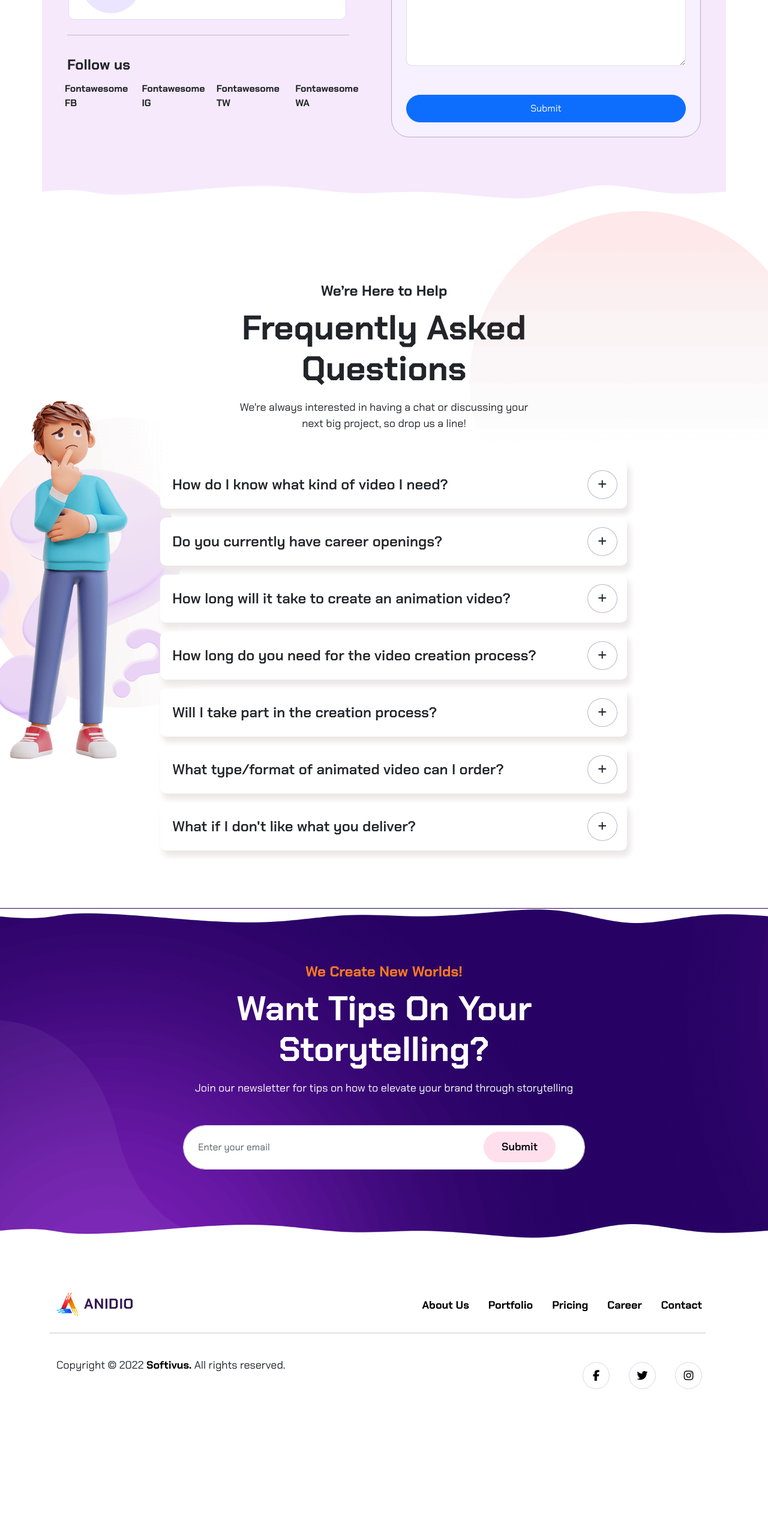
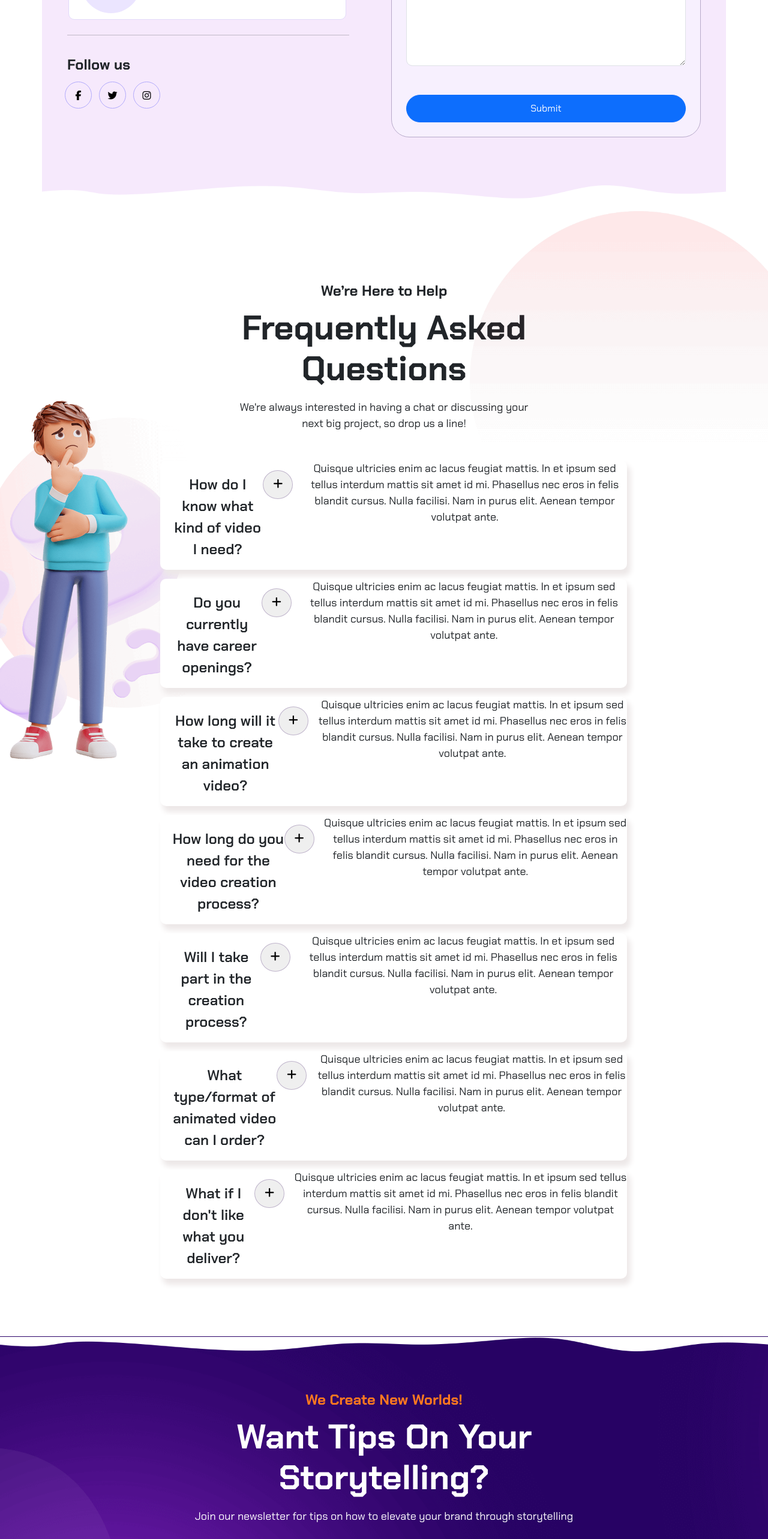
Before and after one commit to alessandro-barate/proj-html-vuejs, a Vue app: page /contact in a window 1280 px wide. Shown: the part 1400-3966 px from the top of the page at 60% size. Before the commit the page ends 3740 px from the top, so only its background shows below. Built offline with nearby package versions, Linux system fonts and the light colour scheme.

Commit message:
[UPD] AppSocialsButton added

```diff
--- a/src/components/AppFooter.vue
+++ b/src/components/AppFooter.vue
@@ -1,7 +1,15 @@
 <script>
 import { FontAwesomeIcon } from '@fortawesome/vue-fontawesome';
+import AppSocialsButton from './AppSocialsButton.vue';
 export default {
-  name: "AppFooter"
+  name: "AppFooter",
+  data() {
+    return {};
+  },
+  components: {
+    AppSocialsButton,
+  },
+
 }
 </script>
 <template>
@@ -51,23 +59,7 @@ export default {
             <p>Copyright © 2022 <a href="" class="external-site-link">Softivus.</a> All rights reserved.</p>
           </div>
           <div class="col-6 list-social">
-            <ul class="list-group list-group-horizontal justify-content-end">
-              <li class="list-group-item">
-                  <div class="social-container">
-                    <a href=""><i class="fab fa-facebook-f"></i></a>
-                  </div>
-              </li>
-              <li class="list-group-item">
-                  <div class="social-container">
-                    <a href=""><i class="fab fa-twitter"></i></a>
-                  </div>
-              </li>
-              <li class="list-group-item">
-                  <div class="social-container">
-                    <a href=""><i class="fab fa-instagram"></i></a>
-                  </div>
-              </li>
-            </ul>
+            <AppSocialsButton class="justify-content-end"/>
           </div>
         </div>
       </div>
@@ -83,7 +75,6 @@ ul {
 
 ul li {
   border: none;
-
 }
 
 .lower-part p,
@@ -102,22 +93,4 @@ hr {
   width: 98%;
 }
 
-.social-container{
-  width: 45px;
-  height: 45px;
-  border: 1px solid #D7DAE8;
-  border-radius: 25px;
-  text-align: center;
-  line-height: 45px;
-  transition: all 0.3s;
-
-  &:hover {
-    background-color: #ff7a1f;
-  }
-
-  &:hover i {
-    color: white;
-  }
-}
-
 </style>
--- /dev/null
+++ b/src/components/AppSocialsButton.vue
@@ -0,0 +1,61 @@
+<script>
+import { FontAwesomeIcon } from '@fortawesome/vue-fontawesome';
+export default {
+  name: "AppSocialsButton",
+  data() {
+    return {};
+  },
+}
+</script>
+<template>
+
+    <ul class="list-group list-group-horizontal">
+        <li class="list-group-item">
+            <div class="social-container">
+                <a href=""><i class="fab fa-facebook-f"></i></a>
+            </div>
+        </li>
+        <li class="list-group-item">
+            <div class="social-container">
+                <a href=""><i class="fab fa-twitter"></i></a>
+            </div>
+        </li>
+        <li class="list-group-item">
+            <div class="social-container">
+                <a href=""><i class="fab fa-instagram"></i></a>
+            </div>
+        </li>
+    </ul>
+
+</template>
+<style scoped lang="scss">
+
+ul li {
+    background-color: transparent;
+    border: none;
+    margin-left: -20px;
+
+    .social-container{
+        width: 45px;
+        height: 45px;
+        border: 1px solid #B2AAFB;
+        border-radius: 25px;
+        text-align: center;
+        line-height: 45px;
+        transition: all 0.3s;
+
+        &:hover {
+            background-color: #ff7a1f;
+        }
+
+        &:hover i {
+            color: white;
+        }
+
+        i {
+            color: black;
+        }
+    }
+}
+
+</style>
--- a/src/pages/AppContactPage.vue
+++ b/src/pages/AppContactPage.vue
@@ -1,6 +1,7 @@
 <script>
 import jumbotronComponent from "../components/jumbotronAboutUs.vue";
 import AppStorytelling from "../components/AppStorytelling.vue";
+import AppSocialsButton from "../components/AppSocialsButton.vue";
 export default {
   name: "AppContactPage",
 
@@ -44,6 +45,7 @@ export default {
           answer: "Quisque ultricies enim ac lacus feugiat mattis. In et ipsum sed tellus interdum mattis sit amet id mi. Phasellus nec eros in felis blandit cursus. Nulla facilisi. Nam in purus elit. Aenean tempor volutpat ante.",
         },
       ],
+      showParagraph: false,
     };
   },
 
@@ -54,6 +56,7 @@ export default {
   components: {
     jumbotronComponent,
     AppStorytelling,
+    AppSocialsButton,
   },
 };
 </script>
@@ -115,12 +118,9 @@ export default {
 
           <div class="socials-button">
             <h5>Follow us</h5>
-            <ul class="list-group list-group-horizontal">
-              <li class="list-group-item">Fontawesome FB</li>
-              <li class="list-group-item">Fontawesome IG</li>
-              <li class="list-group-item">Fontawesome TW</li>
-              <li class="list-group-item">Fontawesome WA</li>
-            </ul>
+
+            <AppSocialsButton/>
+
           </div>
         </div>
 
@@ -184,12 +184,12 @@ export default {
               <li class="d-flex justify-content-between mx-auto" v-for="(faq, index) in faqs">
                 <p class="question"> {{ faq.question }}</p>
                 <p class="d-inline-flex me-3">
-                  <button class="btn border-plus-btn mt-3" type="button" data-bs-toggle="collapse" data-bs-target="#collapseExample" aria-expanded="false" aria-controls="collapseExample">
+                  <button class="border-plus-btn mt-3" type="button">
                     <i class="fas fa-plus"></i>
                   </button>
                 </p>
-                <div class="collapse" id="collapseExample">
-                  <div class="card card-body">
+                <div>
+                  <div>
                     <p>{{ faq.answer }}</p>
                   </div>
                 </div>
--- a/src/style.scss
+++ b/src/style.scss
@@ -11,3 +11,11 @@
 img {
   width: 100%;
 }
+
+ul {
+  list-style: none;
+}
+
+ul li {
+  border: none;
+}
```
